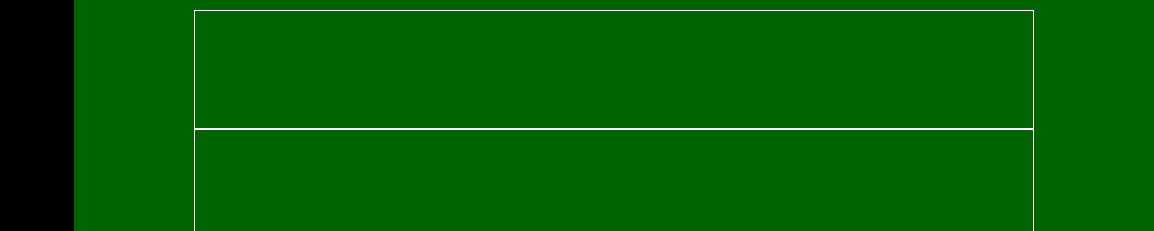
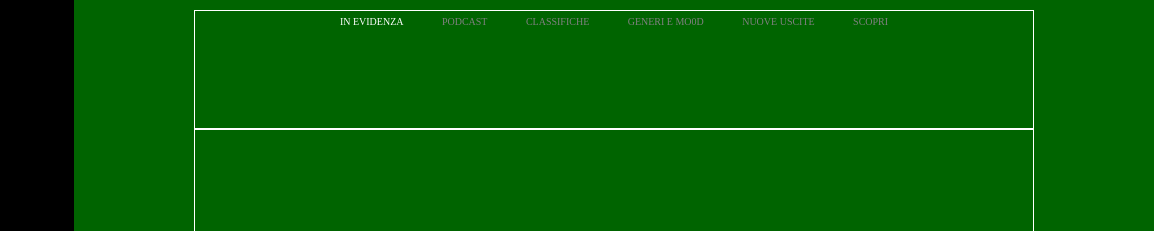
Before and after one commit to Viggianello/html-css-spotifyweb, a plain HTML site: page index.html in a window 1280 px wide. Shown: the top 231 px of the page, 126-1280 px from the left. Drawn offline with Linux system fonts and the light colour scheme.

Commit message:
working progress main

```diff
--- a/index.html
+++ b/index.html
@@ -37,7 +37,7 @@
                         <i class="far fa-arrow-alt-circle-down"></i>
                         <p id="afg" class="small">Istall App</p>
                     </a>
-                    <hr class="white">
+                    <hr>
                     <a href="#" class="wrap">
                         <i class="far fa-user fa-2x white"></i>
                         <p class="small white">w.lafdili</p>
@@ -45,7 +45,28 @@
                 </div>
             </aside>
             <main>
-                <header class="ved"></header>
+                <header class="ved">
+                    <ul>
+                        <li>
+                            <a href="#" class="white small">in evidenza</a>
+                        </li>
+                        <li>
+                            <a href="#" class="small">Podcast</a>
+                        </li>
+                        <li>
+                            <a href="#" class="small">Classifiche</a>
+                        </li>
+                        <li>
+                            <a href="#" class="small">Generi e mo0d</a>
+                        </li>
+                        <li>
+                            <a href="#" class="small">nuove uscite</a>
+                        </li>
+                        <li>
+                            <a href="#" class="small">scopri</a>
+                        </li>
+                    </ul>
+                </header>
                 <div class="centro ved"></div>
             </main>
             <footer>
--- a/style.css
+++ b/style.css
@@ -114,11 +114,24 @@ main{
     width: calc(100% - 200px);
     flex-direction: column;
     padding: 10px 120px;
+    color: white;
 }
 
 header{
     height: 17%;
     width: 100%;
+}
+
+header ul{
+    width: 70%;
+    margin: auto;
+    list-style-type: none;
+    color: inherit;
+    color: grey;
+    text-transform: uppercase;
+    display: flex;
+    flex-direction: row;
+    justify-content: space-around;
 }
 
 .centro{
```
